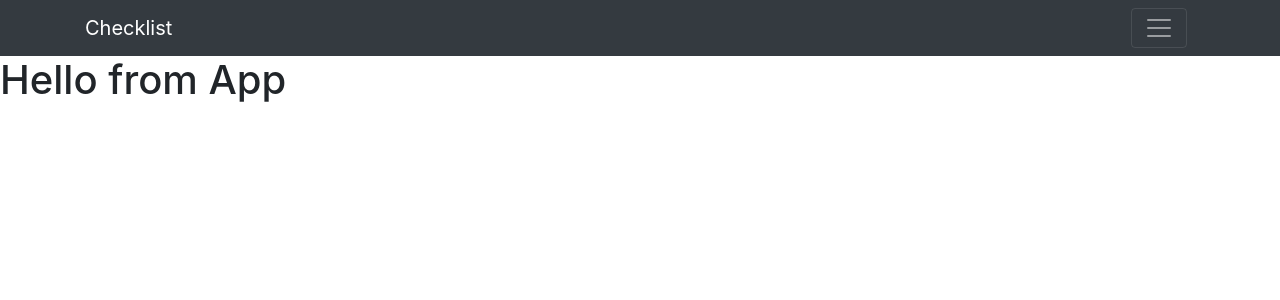
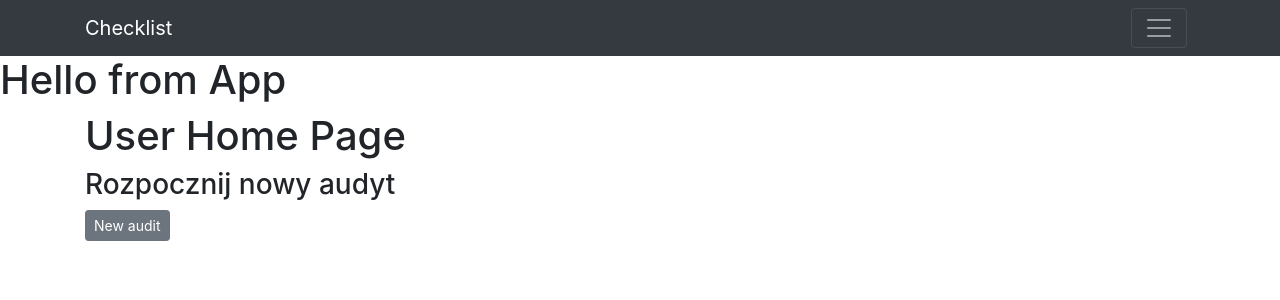
Before and after one commit to patrykbaklaj/checklist, a React (Create React App) app in the folder client/: page / in a window 1280 px wide. Shown: the top 300 px of the page. Built offline with nearby package versions, Linux system fonts and the light colour scheme.

Commit message:
Create Home and NewAudit Components

```diff
--- a/client/src/components/App.js
+++ b/client/src/components/App.js
@@ -7,6 +7,8 @@ import QuestionList from './admin/QuestionList';
 import CategoryList from './admin/CategoryList';
 import CategoryEdit from './admin/CategoryEdit';
 import CategoryAdd from './admin/CategoryAdd';
+import Home from './Home';
+import NewAudit from './audit/NewAudit';
 
 class App extends Component {
 	render() {
@@ -15,7 +17,7 @@ class App extends Component {
 				<div>
 					<Navbar />
 					<h1>Hello from App</h1>
-
+					<Route exact path='/' component={Home} />
 					<Route
 						exact
 						path='/admin/questions/list'
@@ -41,6 +43,11 @@ class App extends Component {
 						path='/admin/categories/new'
 						component={CategoryAdd}
 					/>
+                    <Route
+                        path="/audit/new-audit"
+                        component={NewAudit}
+                    />
+
 				</div>
 			</Router>
 		);
--- /dev/null
+++ b/client/src/components/Home.js
@@ -0,0 +1,21 @@
+import React, { Component } from 'react';
+import { Link } from 'react-router-dom';
+import { Button, Container } from 'reactstrap';
+
+class Home extends Component {
+	render() {
+		return (
+			<div>
+				<Container>
+					<h1>User Home Page</h1>
+					<h3>Rozpocznij nowy audyt</h3>
+					<Button tag={Link} to='/audit/new-audit' size='sm'>
+						New audit
+					</Button>
+				</Container>
+			</div>
+		);
+	}
+}
+
+export default Home;
--- /dev/null
+++ b/client/src/components/audit/NewAudit.js
@@ -0,0 +1,13 @@
+import React, { Component } from 'react';
+
+class NewAudit extends Component {
+    render() {
+        return (
+            <div>
+                New Audit
+            </div>
+        );
+    }
+}
+
+export default NewAudit;
```
Lines whose indentation alone changed are shown as unchanged.
